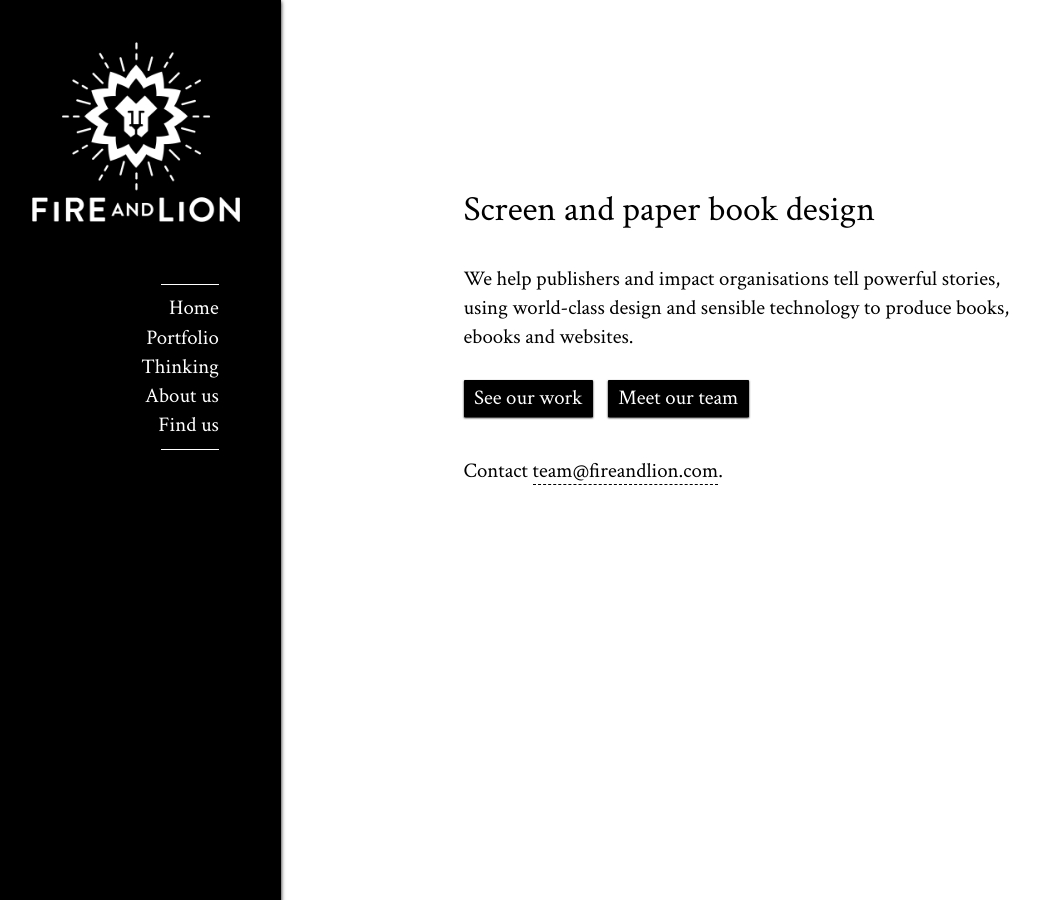
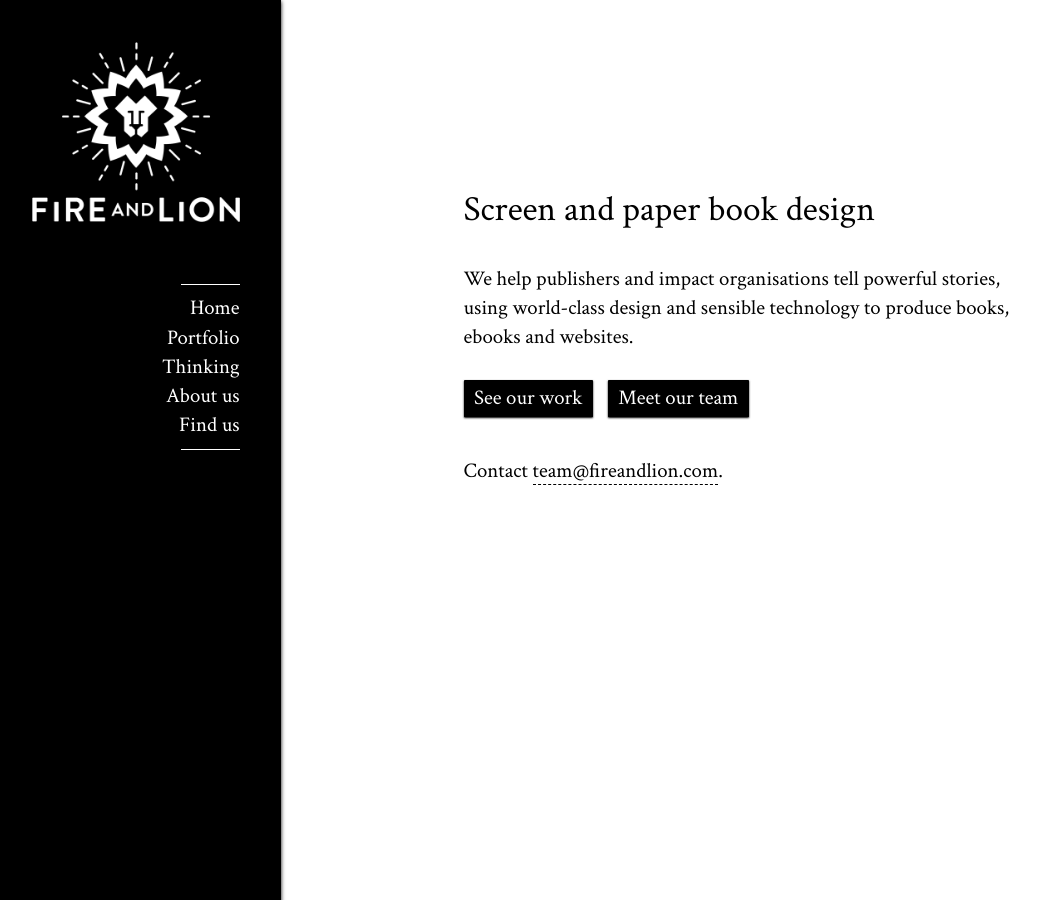
Before and after one commit to jenniferjacobs/fireandlion, a Jekyll site: the page built from index.md, in a window 1280 px wide and 900 px high. Shown: the whole window, without its empty margins (10-1050 px from the left). Built offline with Jekyll 4.4.1, drawn with Linux system fonts in a browser that asks for light colours.

Commit message:
Various fixes and improvements

```diff
--- a/css/screen.scss
+++ b/css/screen.scss
@@ -96,20 +96,19 @@
 	// width: 100%;
 	overflow-x: hidden;
 	height: auto;
-	padding: 0.3em 0.5em;
+	padding: 0.5em 0.5em;
 	.name {
 		font-family: $font-secondary;
 		font-size: 1em;
 		text-transform: uppercase;
 		letter-spacing: 0.1em;
-		margin: 0.3em 1em 0 0;
+		margin: 0.1em 1em 0 0;
 		float: left;
 	}
 	.nav-list {
 		ul {
 			display: inline-block; // Keeps menu together
 			margin: 0.05em 0 0 0; // aligns menu with .name
-			max-width: 90%;
 			text-align: left;
 			padding: 0; // overrides user-agent
 			li {
@@ -250,6 +249,9 @@
 		content: " \2192"; // 2192 is a right arrow
 	}
 }
+ul, ol {
+	padding-left: 1em;
+}
 blockquote {
 	border-left: 5px solid $dark;
 	margin:  1em 1em 1em 0;
@@ -319,7 +321,11 @@
 // Images
 
 .content {
+	// kramdown puts images in p tags, so to center them,
+	// we display block and margin auto.
 	img {
+		display: block;
+		margin: auto;
 		max-width: 100%;
 	}
 	.full-width {
@@ -396,17 +402,14 @@
 // in a paragraph and tag the paragraph {:.gallery}
 
 .gallery {
-	max-width: 95%;
 	display: flex;
 	flex-wrap: wrap;
 	align-items: flex-start;
 	justify-content: space-around;
 	img {
 		flex: 1 0 1em; // shorthand: flex-grow flex-shrink flex-basis
-		max-width: 10em;
-		min-width: 7em;
-		margin: 0 0.5em 0.5em 0;
-		// border: 1px solid $mid; // for white covers
+		min-width: 12em;
+		// margin: 0 0.5em 0.5em 0;
 	}
 	a {
 		border: 0;
```
Lines whose indentation alone changed are shown as unchanged.
